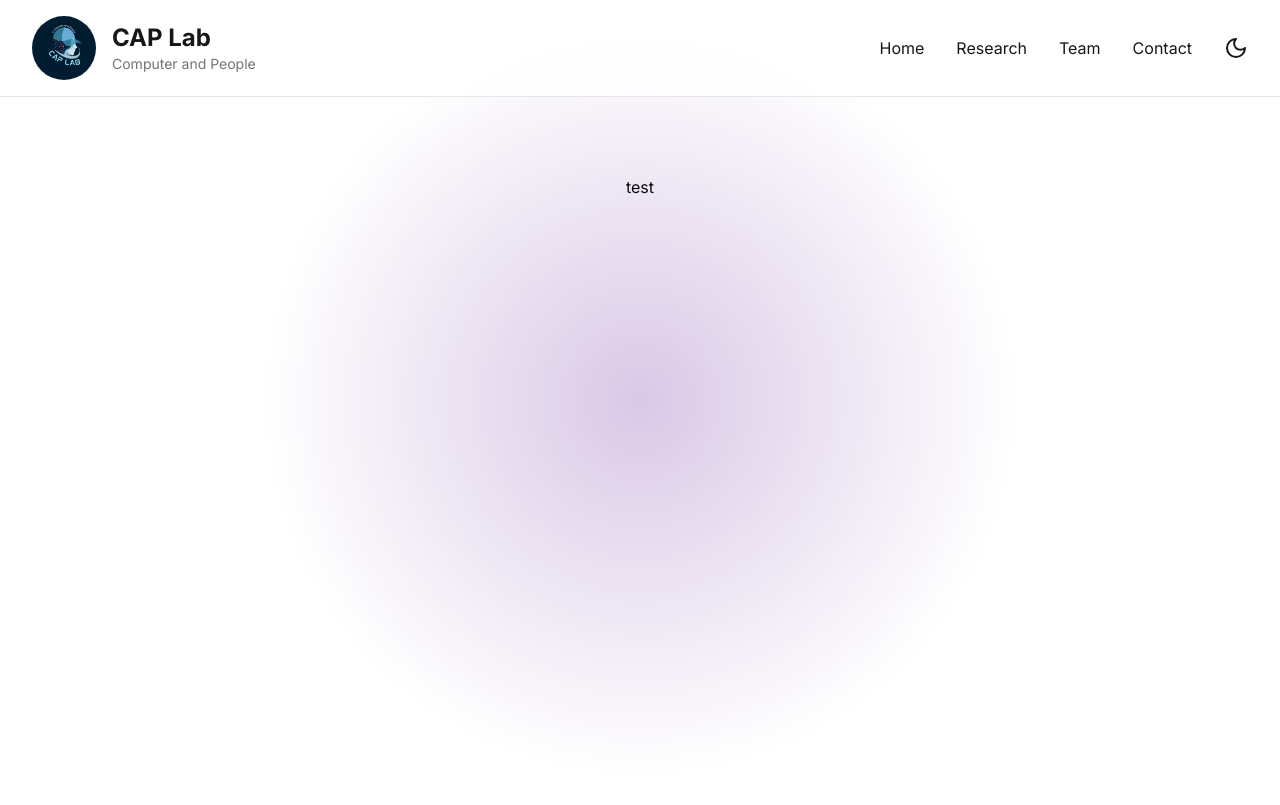
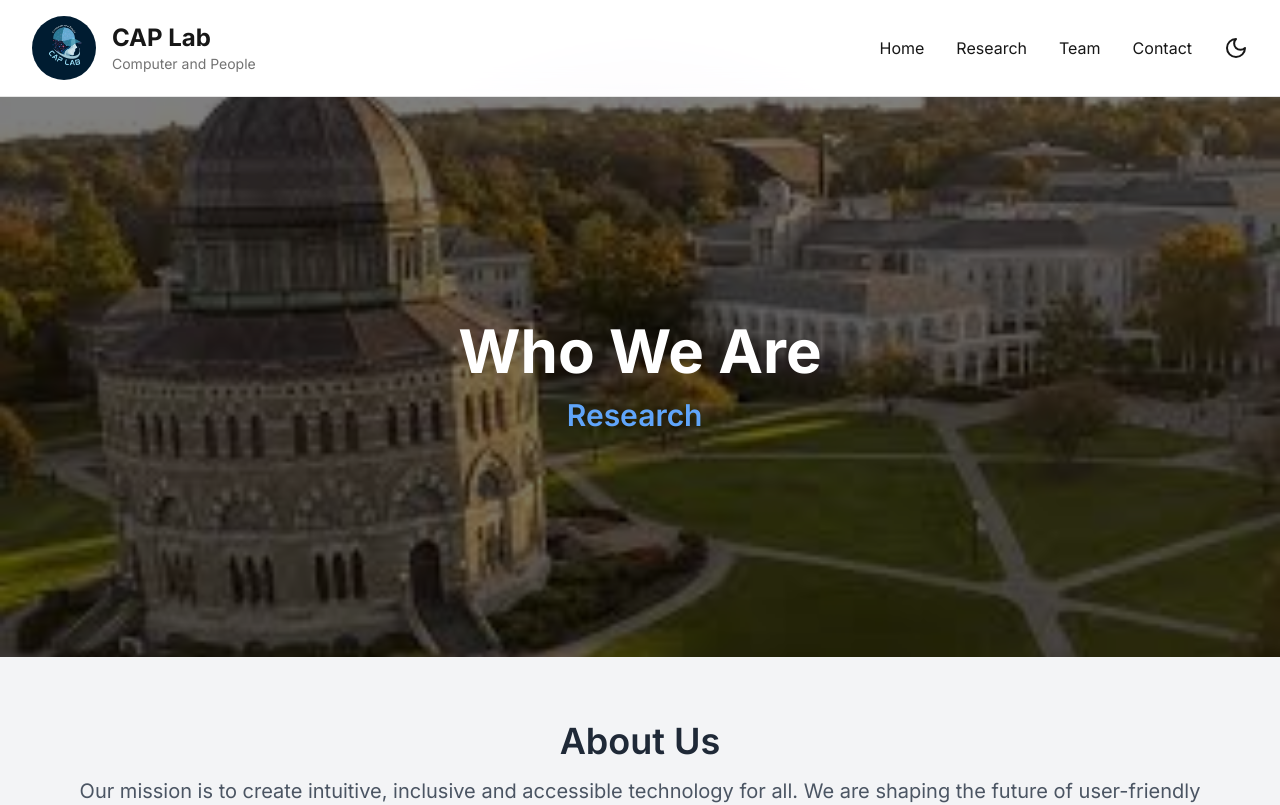
Before and after one commit to CAP-Lab-Union/Union-HCI, a Next.js app: page / in a window 1280 px wide. Shown: the top 805 px of the page. Built offline with nearby package versions, Linux system fonts and the light colour scheme.

Commit message:
home page

```diff
--- a/package.json
+++ b/package.json
@@ -13,6 +13,7 @@
     "next": "15.1.6",
     "react": "^19.0.0",
     "react-dom": "^19.0.0",
+    "react-type-animation": "^3.2.0",
     "tailwindcss-animate": "^1.0.7"
   },
   "devDependencies": {
--- a/src/app/layout.js
+++ b/src/app/layout.js
@@ -2,6 +2,8 @@ import './globals.css';
 import { Inter } from 'next/font/google';
 import Navbar from '@/components/topnbottom/Navbar';
 import Footer from '@/components/topnbottom/Footer';
+import './globals.css';
+
 
 const inter = Inter({ subsets: ['latin'] });
 
--- a/src/app/page.js
+++ b/src/app/page.js
@@ -1,9 +1,48 @@
-import Image from "next/image";
+'use client';
+
+import { TypeAnimation } from 'react-type-animation';
+import Image from 'next/image';
 
 export default function Home() {
   return (
-    <div className="grid grid-rows-[20px_1fr_20px] items-center justify-items-center min-h-screen p-8 pb-20 gap-16 sm:p-20 font-[family-name:var(--font-geist-sans)]">
-        test
-    </div>
+    <>
+      <div className="relative w-full h-[50vh] sm:h-[70vh]">
+        {/* Background image */}
+        <Image
+          src="/union.jpeg"
+          alt="Who we are"
+          layout="fill"
+          objectFit="cover"
+          sizes="(max-width: 768px) 100vw, (max-width: 1200px) 50vw, 33vw"
+          priority
+        />
+
+        {/* Text overlay */}
+        <div className="absolute inset-0 flex flex-col items-center justify-center text-center bg-black bg-opacity-50">
+          <h1 className="text-4xl sm:text-6xl text-white font-bold mb-4">
+            Who We Are
+          </h1>
+          <TypeAnimation
+            sequence={['Innovators', 1000, 'Researchers', 1000, 'Designers', 1000]}
+            speed={200}
+            wrapper="span"
+            repeat={Infinity}
+            className="text-2xl sm:text-3xl text-blue-400 font-semibold"
+          />
+        </div>
+      </div>
+
+      {/* About Us Section */}
+      <section className="py-16 px-4 bg-gray-100">
+        <div className="max-w-6xl mx-auto text-center">
+          <h1 className="text-3xl sm:text-4xl font-semibold mb-4 text-gray-800">
+            About Us
+          </h1>
+          <p className="text-lg sm:text-xl text-gray-600">
+            Our mission is to create intuitive, inclusive and accessible technology for all. We are shaping the future of user-friendly coputeing
+          </p>
+        </div>
+      </section>
+    </>
   );
 }
```
Also changed, not shown: src/app/globals.css (+53 -30 lines), public/union.jpeg (added), 1 other file (tests, documents, lock files or other folders).
